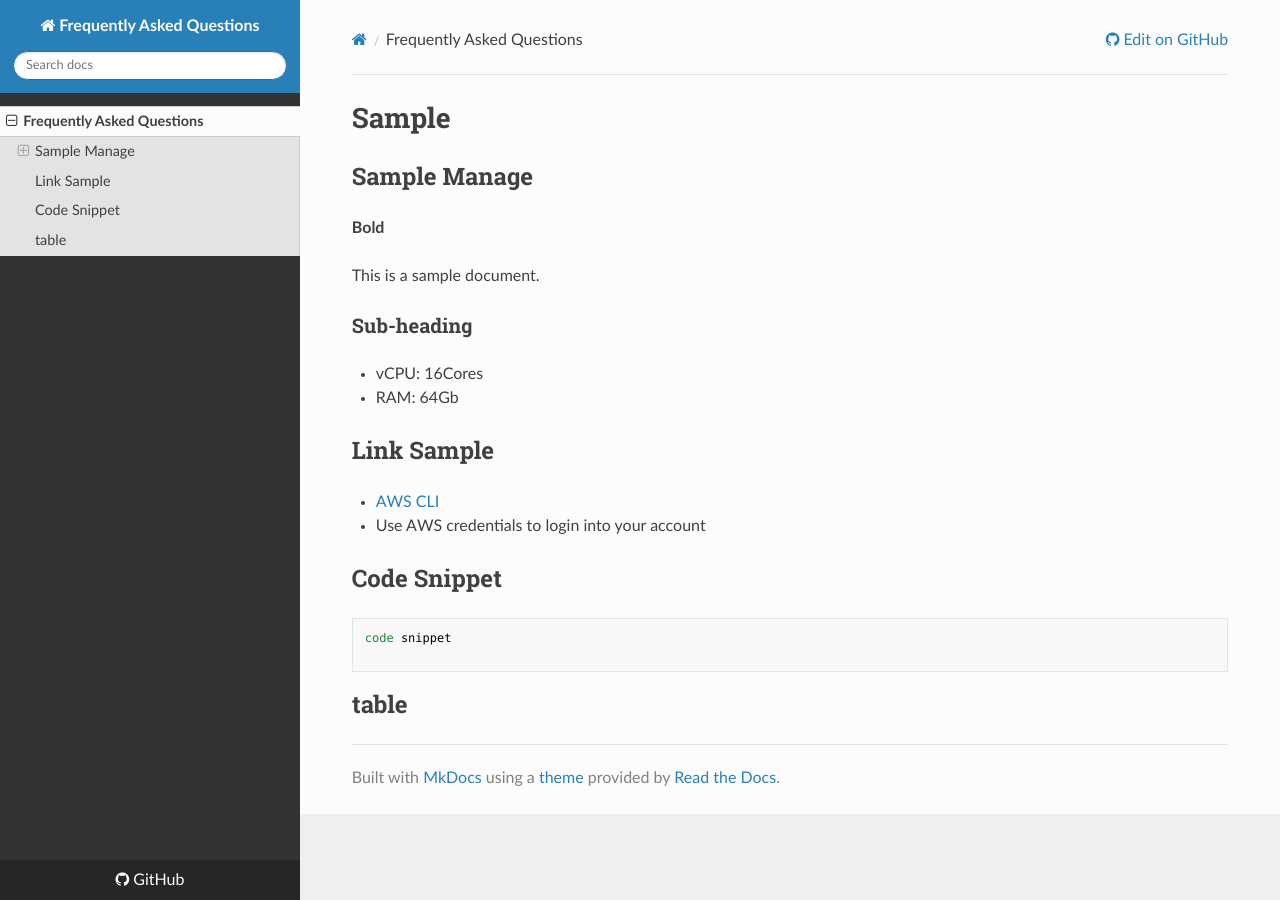
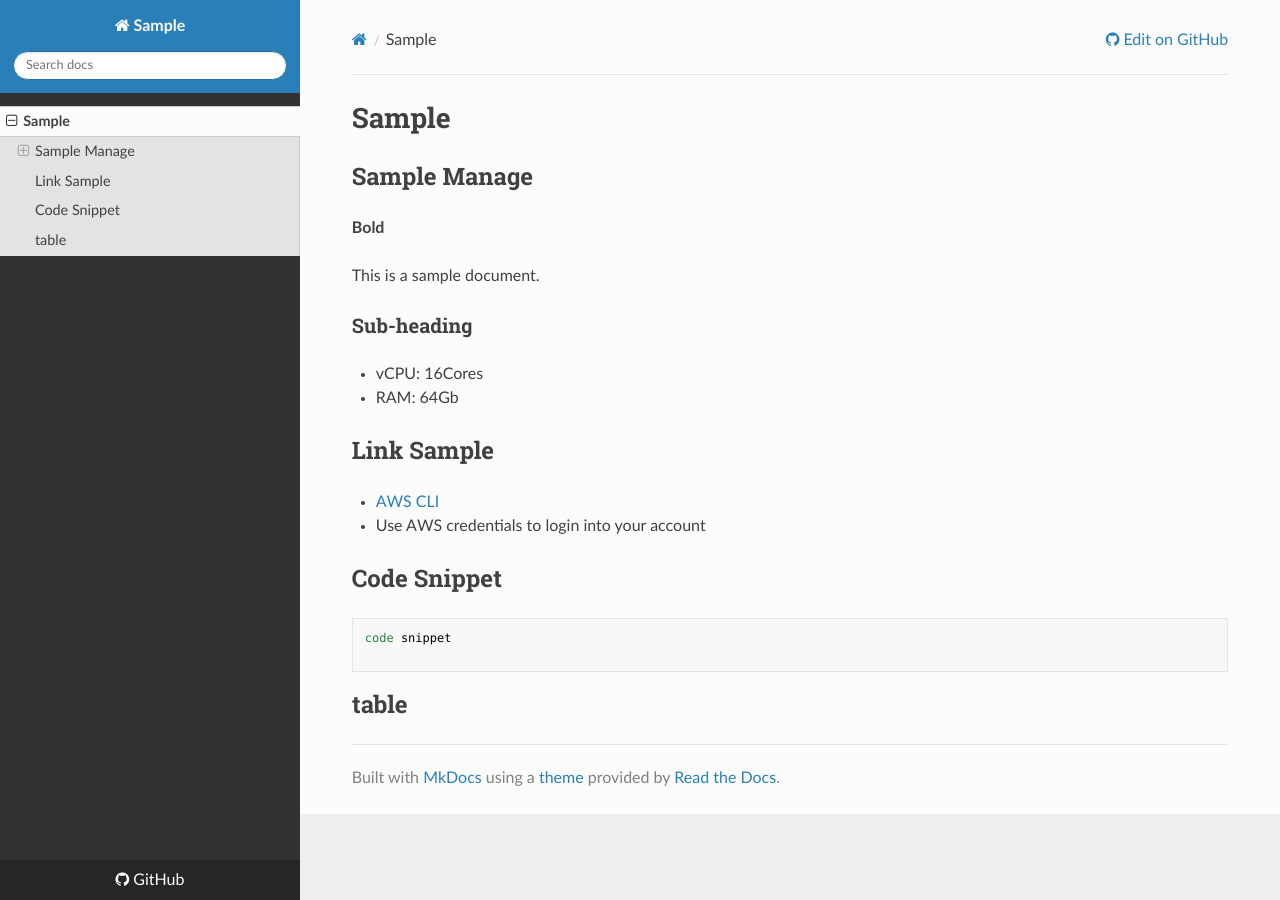
Before and after one commit to ibm-mas-manage/template, an MkDocs documentation site: the page built from docs/index.md, in a window 1280 px wide. Built offline with MkDocs 1.6.1, drawn with Linux system fonts in a browser that asks for light colours; nearby versions of some CDN libraries.

Commit message:
Initial Commit

```diff
--- a/mkdocs.yml
+++ b/mkdocs.yml
@@ -1,15 +1,15 @@
 # mkdocs serve
 
-site_name: Frequently Asked Questions
+site_name: Sample
 
-site_url: https://ibm-mas-manage.github.io/faq/
+site_url: https://ibm-mas-manage.github.io/template
 
 repo_name: GitHub
-repo_url: https://github.com/ibm-mas-manage/faq
+repo_url: https://github.com/ibm-mas-manage/template
 edit_uri: blob/master/docs/
 
 nav:
-  - 'Frequently Asked Questions': index.md
+  - 'Sample': index.md
 
 theme:
   name: readthedocs
@@ -24,4 +24,3 @@ markdown_extensions:
       permalink: 
   - admonition
   # Add this to support expandable sections
-  #- pymdownx.details
```
Also changed, not shown: README.md (+5 -2 lines).
